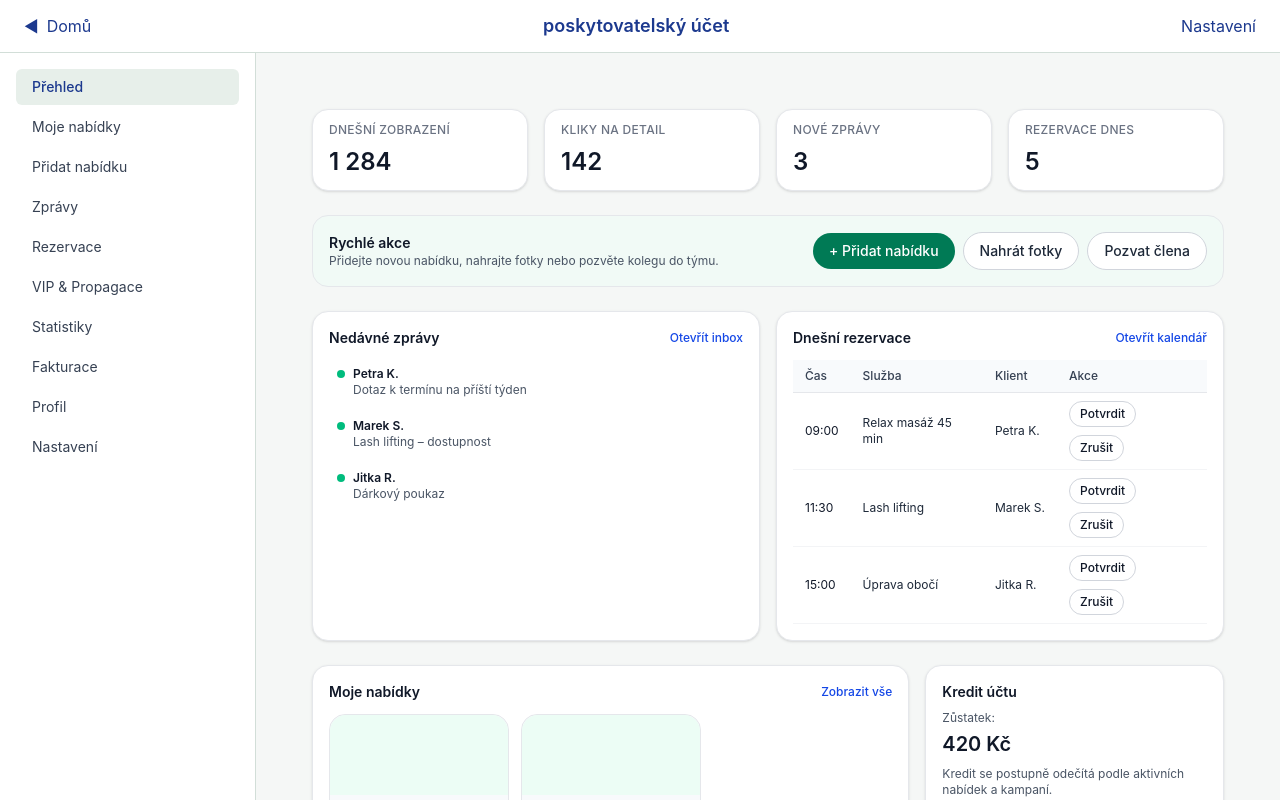
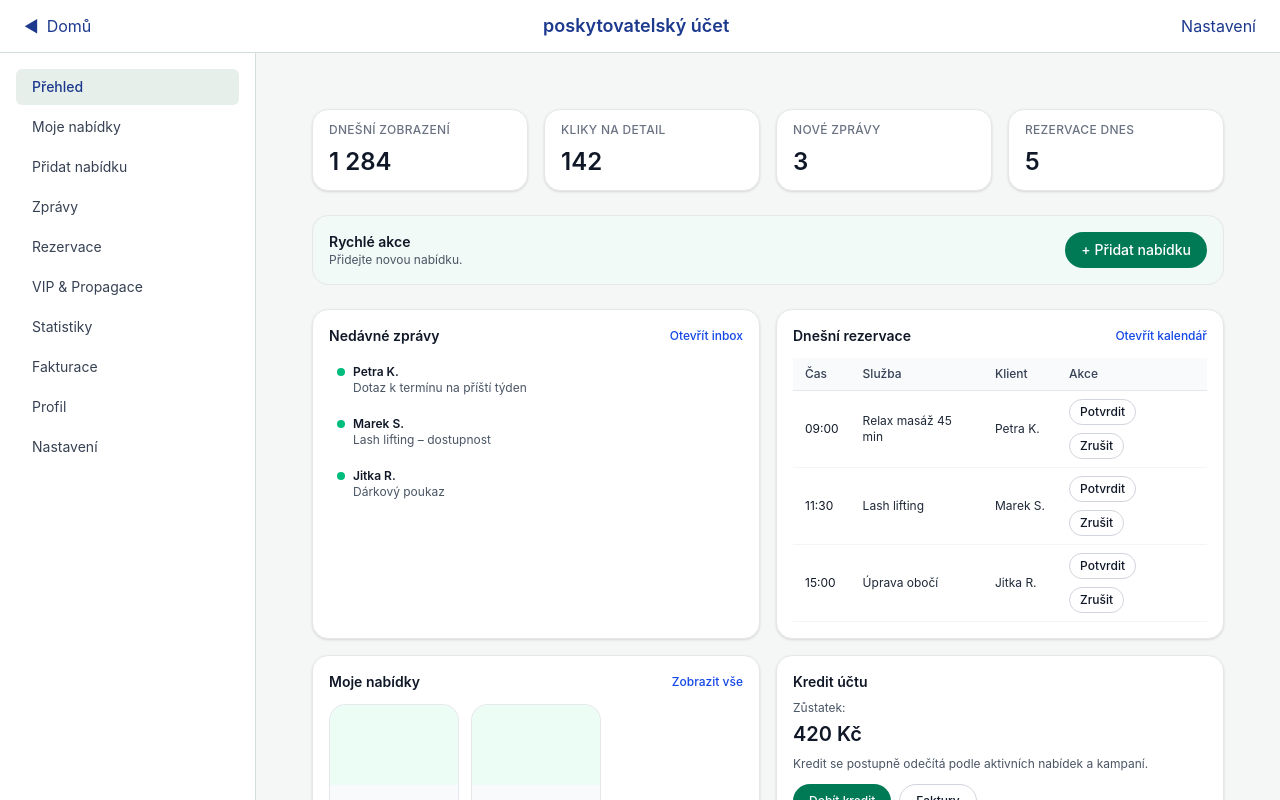
Before and after one commit to radekmikulik/aspeti-next-clean, a Next.js app: page /account in a window 1280 px wide. Shown: the top 800 px of the page. Built offline with nearby package versions, Linux system fonts and the light colour scheme.

Commit message:
FIX: Rychlé akce - Odstraněna tlačítka Nahrát fotky a Pozvat člena (manuální fix)
Manuální oprava Quick Actions sekce pro vyřešení problému s divergentní větví Minimaxu

```diff
--- a/app/(app)/account/page.tsx
+++ b/app/(app)/account/page.tsx
@@ -140,8 +140,7 @@ export default function DashboardPage() {
               Rychlé akce
             </h2>
             <p className="text-xs text-gray-600">
-              Přidejte novou nabídku, nahrajte fotky nebo pozvěte kolegu do
-              týmu.
+              Přidejte novou nabídku.
             </p>
           </div>
           <div className="flex flex-wrap items-center gap-2">
@@ -151,20 +150,6 @@ export default function DashboardPage() {
             >
               + Přidat nabídku
             </Link>
-            <button
-              type="button"
-              className="rounded-full border border-gray-300 bg-white px-4 py-2 text-sm font-medium text-gray-800 hover:bg-gray-50"
-            >
-              Nahrát fotky
-              {/* TODO: future route /account/media nebo modal */}
-            </button>
-            <button
-              type="button"
-              className="rounded-full border border-gray-300 bg-white px-4 py-2 text-sm font-medium text-gray-800 hover:bg-gray-50"
-            >
-              Pozvat člena
-              {/* TODO: future route /account/team */}
-            </button>
           </div>
         </div>
       </section>
@@ -270,11 +255,8 @@ export default function DashboardPage() {
             </table>
           </div>
         </div>
-      </section>
 
-      {/* Moje nabídky + Kredit */}
-      <section className="grid gap-4 lg:grid-cols-[minmax(0,2fr)_minmax(0,1fr)]">
-        {/* Moje nabídky – preview */}
+        {/* Moje nabídky + Kredit */}
         <div className="rounded-2xl border border-gray-200 bg-white px-4 py-4 shadow-sm">
           <div className="mb-3 flex items-center justify-between">
             <h2 className="text-sm font-semibold text-gray-900">
```
